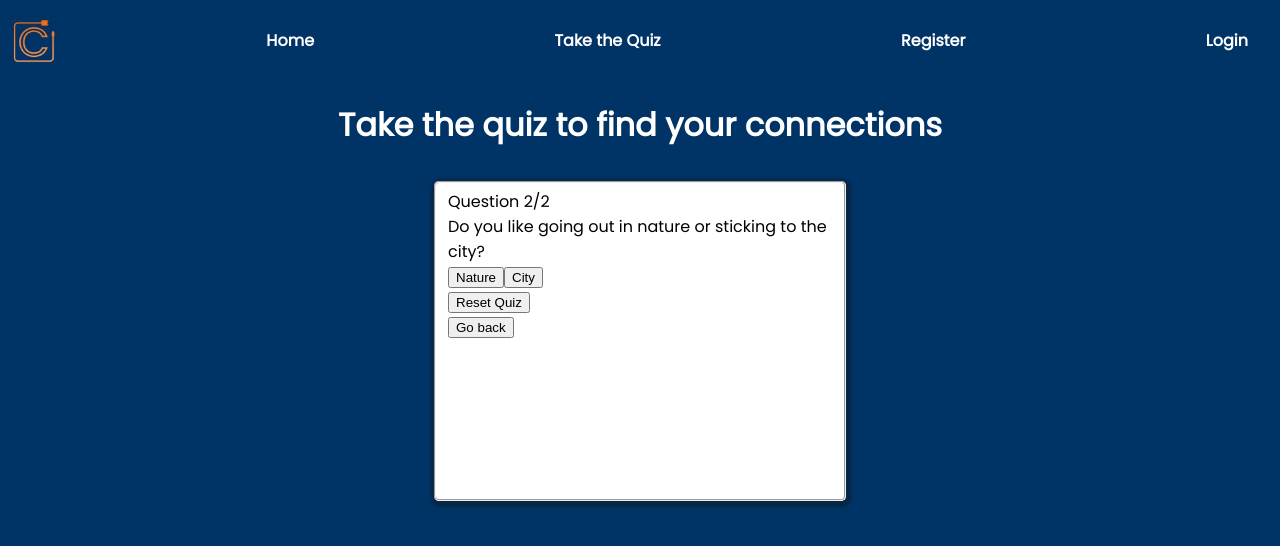
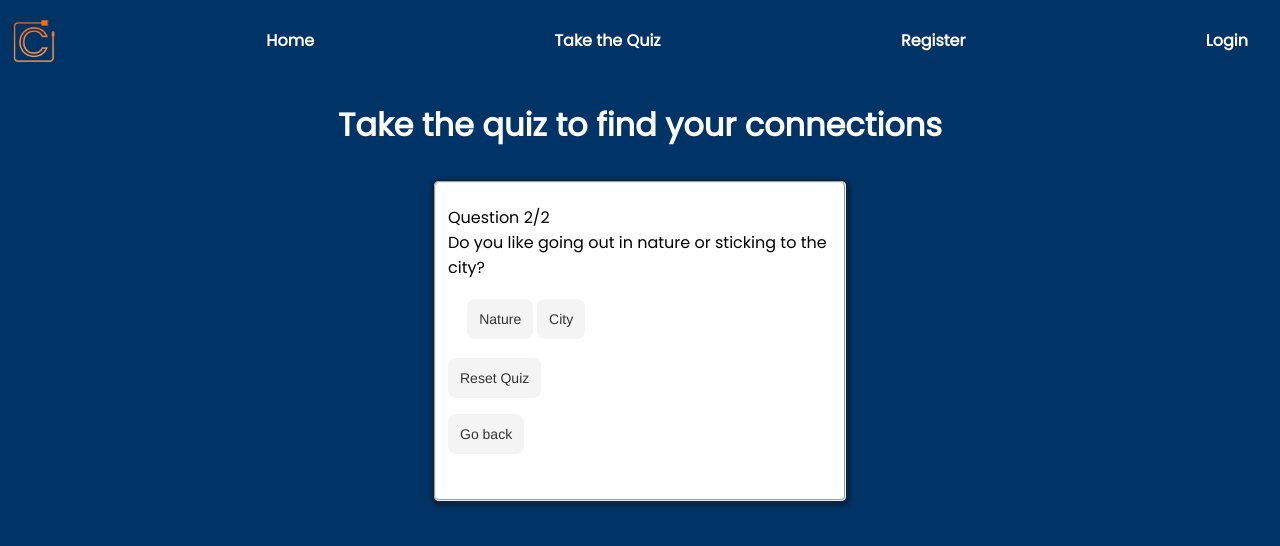
Before and after one commit to The-Connect/Frontend, a React (Create React App) app: page /quiz in a window 1280 px wide. Both pictures are taken after a click on the button "Introvert". Shown: the top 546 px of the page. Built offline with nearby package versions, Linux system fonts and the light colour scheme.

Commit message:
stylized a bit.

```diff
--- a/src/components/Quiz.css
+++ b/src/components/Quiz.css
@@ -3,3 +3,96 @@ h1{
     color: white;
 
 }
+
+.question-container{
+    margin: 1em auto;
+}
+
+.question-counter{
+    margin: 1em auto;
+}
+
+.answers{
+    display: flex;
+    flex-direction: row;
+    width: 20%;
+    justify-content: space-between;
+    gap: 5%;
+    margin: 5%;
+}
+
+
+/* CSS */
+.button-answers {
+  background-color: rgba(51, 51, 51, 0.05);
+  border-radius: 8px;
+  border-width: 0;
+  color: #333333;
+  cursor: pointer;
+  display: inline-block;
+  font-family: "Haas Grot Text R Web", "Helvetica Neue", Helvetica, Arial, sans-serif;
+  font-size: 14px;
+  font-weight: 500;
+  line-height: 20px;
+  list-style: none;
+  margin: 0;
+  padding: 10px 12px;
+  text-align: center;
+  transition: all 200ms;
+  vertical-align: baseline;
+  white-space: nowrap;
+  user-select: none;
+  -webkit-user-select: none;
+  touch-action: manipulation;
+}
+
+.reset-button{
+    background-color: rgba(51, 51, 51, 0.05);
+    border-radius: 8px;
+    border-width: 0;
+    color: #333333;
+    cursor: pointer;
+    display: inline-block;
+    font-family: "Haas Grot Text R Web", "Helvetica Neue", Helvetica, Arial, sans-serif;
+    font-size: 14px;
+    font-weight: 500;
+    line-height: 20px;
+    list-style: none;
+    margin: 0;
+    padding: 10px 12px;
+    text-align: center;
+    transition: all 200ms;
+    vertical-align: baseline;
+    white-space: nowrap;
+    user-select: none;
+    -webkit-user-select: none;
+    touch-action: manipulation;
+}
+
+.goback-container{
+    display: flex;
+    align-self: flex-end;
+}
+
+.goback-button{
+    background-color: rgba(51, 51, 51, 0.05);
+    border-radius: 8px;
+    border-width: 0;
+    color: #333333;
+    cursor: pointer;
+    display: inline-block;
+    font-family: "Haas Grot Text R Web", "Helvetica Neue", Helvetica, Arial, sans-serif;
+    font-size: 14px;
+    font-weight: 500;
+    line-height: 20px;
+    list-style: none;
+    margin: 0;
+    padding: 10px 12px;
+    text-align: center;
+    transition: all 200ms;
+    vertical-align: baseline;
+    white-space: nowrap;
+    user-select: none;
+    -webkit-user-select: none;
+    touch-action: manipulation;
+}
--- a/src/components/Quiz.js
+++ b/src/components/Quiz.js
@@ -65,13 +65,13 @@ export default function Quiz() {
             <div className="question-text">{questions[currentQuestion].questionText}</div>
           </div>
           <div className="answers">
-            {questions[currentQuestion].answerOptions.map((answerOption) => <button onClick={handleButtonClicked}>{answerOption.answerText}</button> )}
+            {questions[currentQuestion].answerOptions.map((answerOption) => <button className="button-answers" onClick={handleButtonClicked}>{answerOption.answerText}</button> )}
           </div>
-          <button onClick={resetButtonClicked}>Reset Quiz</button>
+          <button className="reset-button" onClick={resetButtonClicked}>Reset Quiz</button>
         </div>
         {
-          currentQuestion !== 0 ? <div>
-            <button onClick={goBackButtonClicked}>Go back</button>
+          currentQuestion !== 0 ? <div className="goback-container">
+            <button className="goback-button" onClick={goBackButtonClicked}>Go back</button>
           </div>: null
         }
       </fieldset>
```
